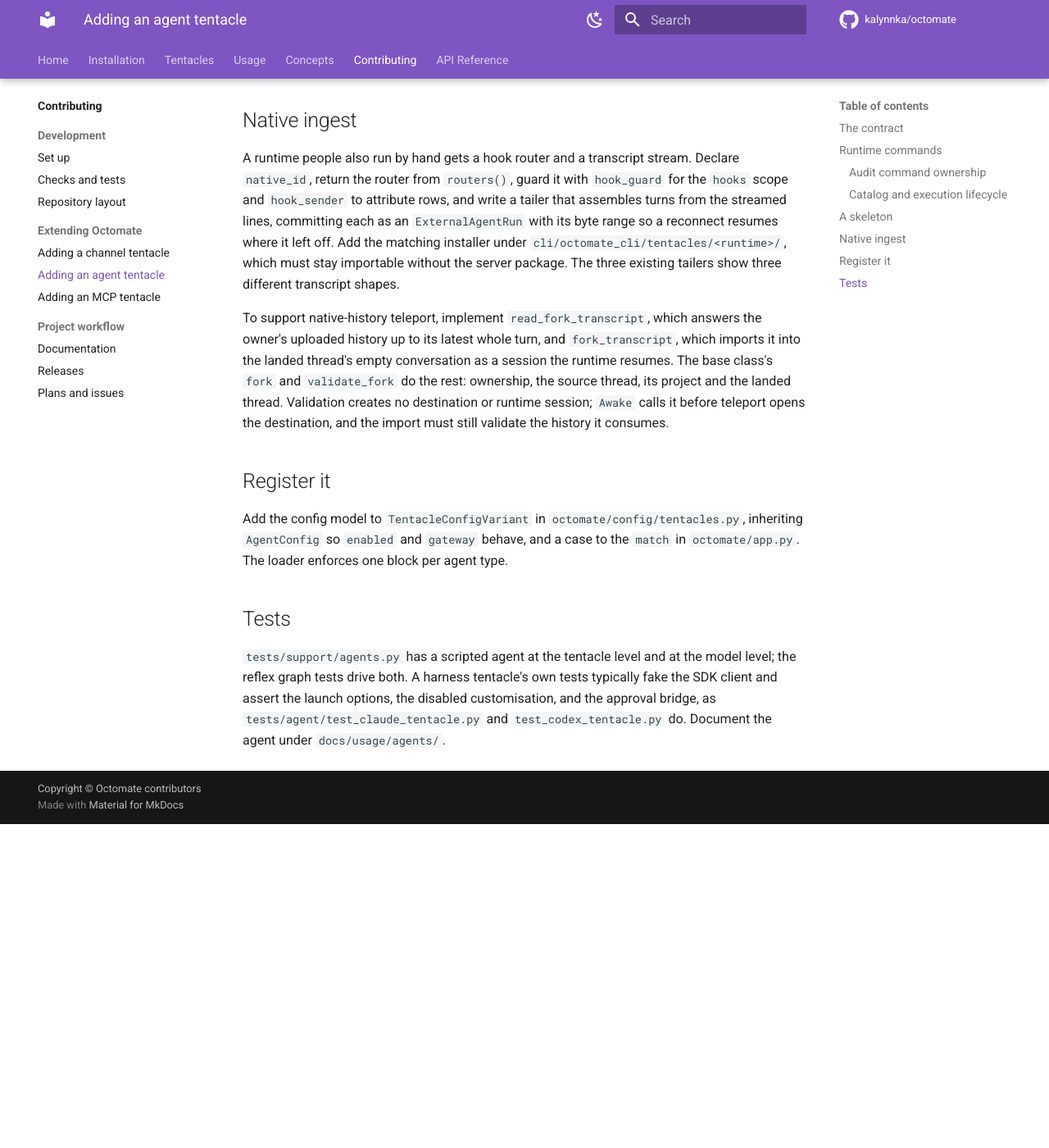
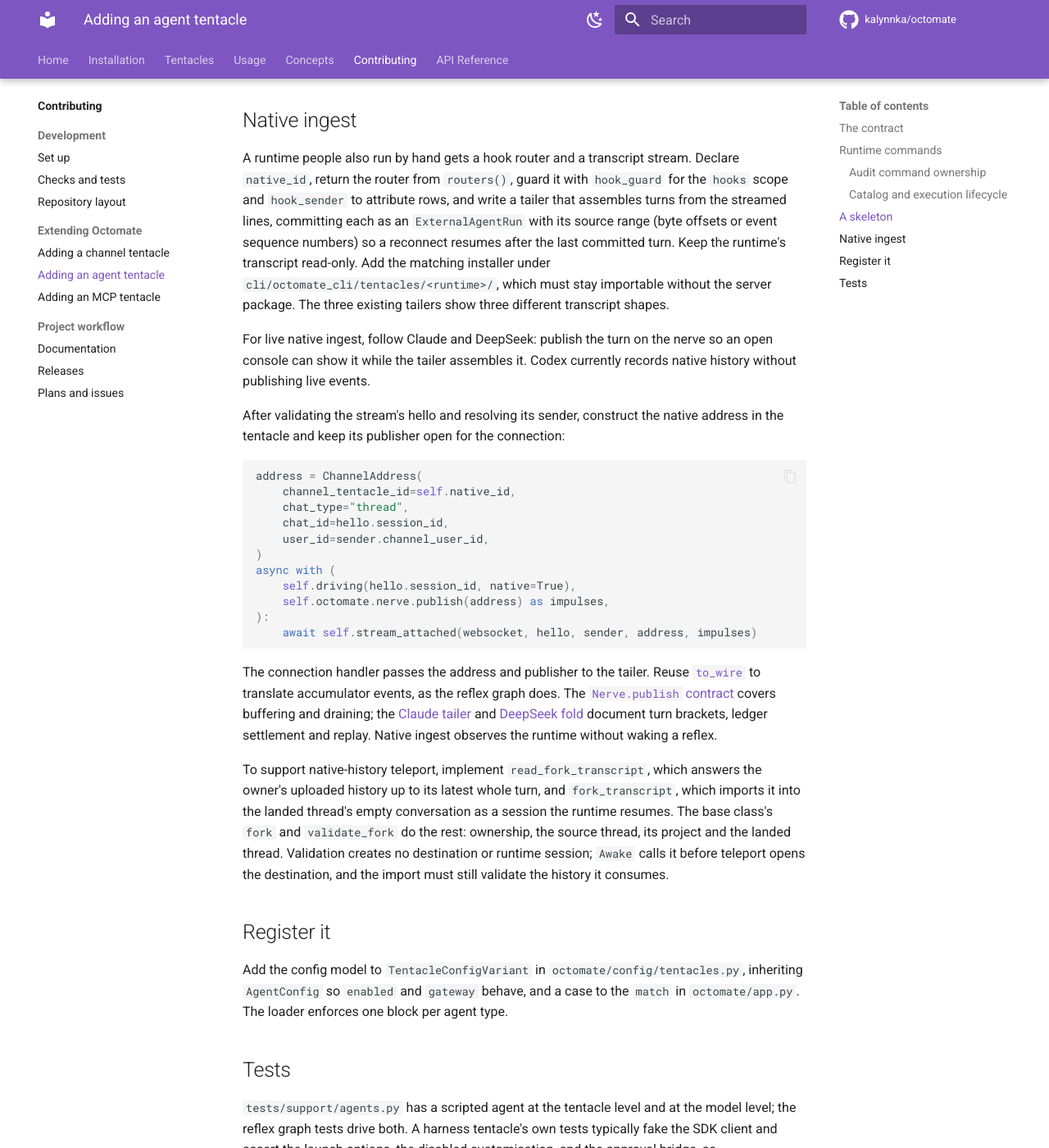
Before and after one commit to kalynnka/octomate, an MkDocs documentation site: the page built from docs/contributing/agent-tentacle.md, in a window 1280 px wide and 1400 px high, scrolled down 10242 px. Shown: the whole window at 82% size. Built offline with MkDocs 1.6.1 and Material for MkDocs 9.7.7, drawn with Linux system fonts in a browser that asks for light colours; comment, search, counter and statistics services are not loaded; before the commit the page ends 11247 px from its top, so only the background shows below that; some of the changed text lies outside the part shown.

Commit message:
docs: explain native tail publishing for agent tentacles

````diff
--- a/docs/contributing/agent-tentacle.md
+++ b/docs/contributing/agent-tentacle.md
@@ -433,10 +433,43 @@ A runtime people also run by hand gets a hook router and a transcript stream.
 Declare `native_id`, return the router from `routers()`, guard it with
 `hook_guard` for the `hooks` scope and `hook_sender` to attribute rows, and write a
 tailer that assembles turns from the streamed lines, committing each as an
-`ExternalAgentRun` with its byte range so a reconnect resumes where it left off.
+`ExternalAgentRun` with its source range (byte offsets or event sequence numbers)
+so a reconnect resumes after the last committed turn. Keep the runtime's
+transcript read-only.
 Add the matching installer under `cli/octomate_cli/tentacles/<runtime>/`, which
 must stay importable without the server package. The three existing tailers show
 three different transcript shapes.
+
+For live native ingest, follow Claude and DeepSeek: publish the turn on the nerve
+so an open console can show it while the tailer assembles it. Codex currently
+records native history without publishing live events.
+
+After validating the stream's hello and resolving its sender, construct the
+native address in the tentacle and keep its publisher open for the connection:
+
+```python
+address = ChannelAddress(
+    channel_tentacle_id=self.native_id,
+    chat_type="thread",
+    chat_id=hello.session_id,
+    user_id=sender.channel_user_id,
+)
+async with (
+    self.driving(hello.session_id, native=True),
+    self.octomate.nerve.publish(address) as impulses,
+):
+    await self.stream_attached(websocket, hello, sender, address, impulses)
+```
+
+The connection handler passes the address and publisher to the tailer. Reuse
+[`to_wire`](../api/capabilities/harness.md#octomate.capabilities.harness.events.to_wire)
+to translate accumulator events, as the reflex graph does. The
+[`Nerve.publish` contract](../api/tentacles/nerve.md#octomate.nerve.Nerve.publish)
+covers buffering and draining; the
+[Claude tailer](../api/tentacles/hooks.md#octomate.tentacles.claude.tailer.ClaudeTranscriptTailer)
+and [DeepSeek fold](../api/tentacles/hooks.md#octomate.tentacles.deepseek.tailer.DeepseekEventTailer.fold)
+document turn brackets, ledger settlement and replay. Native ingest observes the
+runtime without waking a reflex.
 
 To support native-history teleport, implement `read_fork_transcript`, which
 answers the owner's uploaded history up to its latest whole turn, and
@@ -459,3 +492,9 @@ model level; the reflex graph tests drive both. A harness tentacle's own tests
 typically fake the SDK client and assert the launch options, the disabled
 customisation, and the approval bridge, as `tests/agent/test_claude_tentacle.py`
 and `test_codex_tentacle.py` do. Document the agent under `docs/usage/agents/`.
+
+For live native ingest, subscribe to the nerve in tests and verify that a parent
+turn reaches its native thread and settles only after its ledger rows are bound.
+Cover silent replay of committed turns, restart of unfinished turns, failed
+commits without a settlement signal, and subagent turns staying out of the parent
+stream. Exercise the authenticated stream endpoint as well as the fold.
````
Also changed, not shown: docs/api/tentacles/hooks.md (+5 -1 lines).
